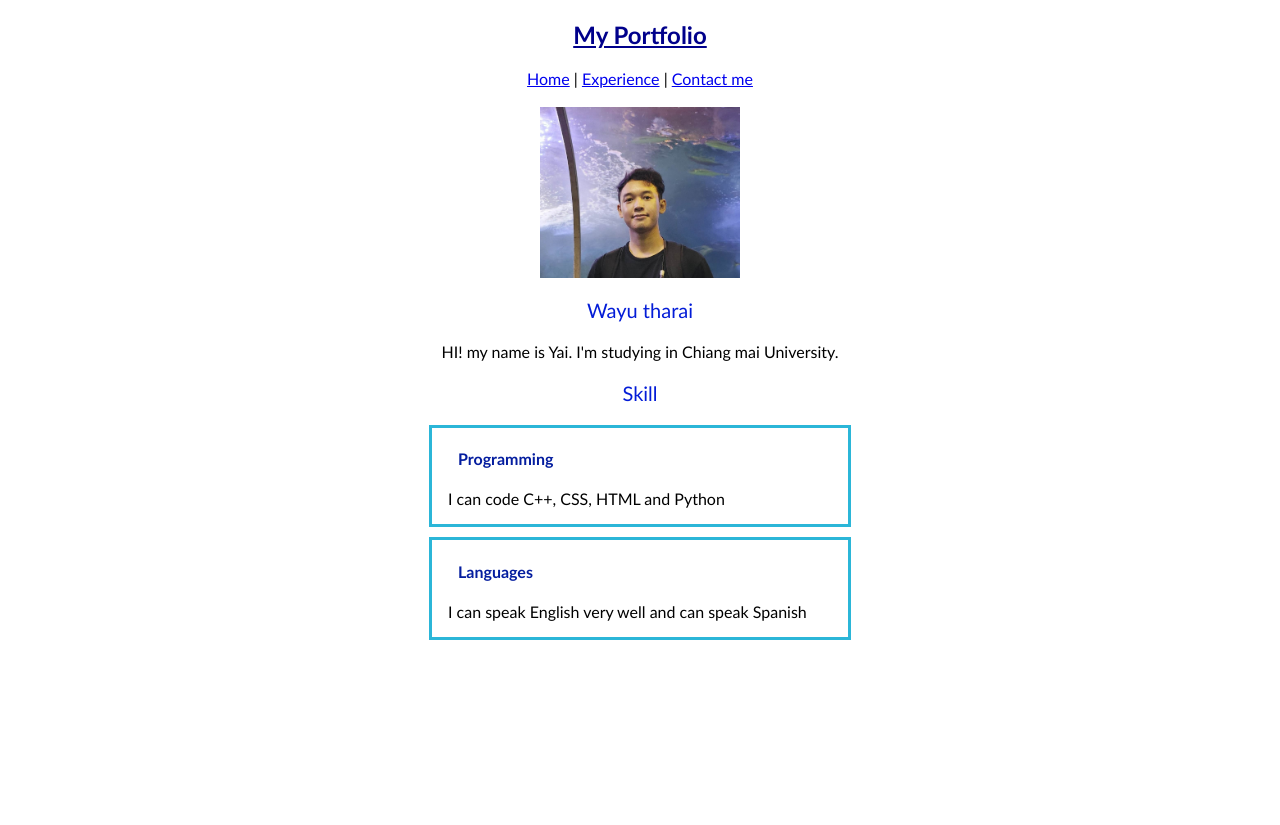
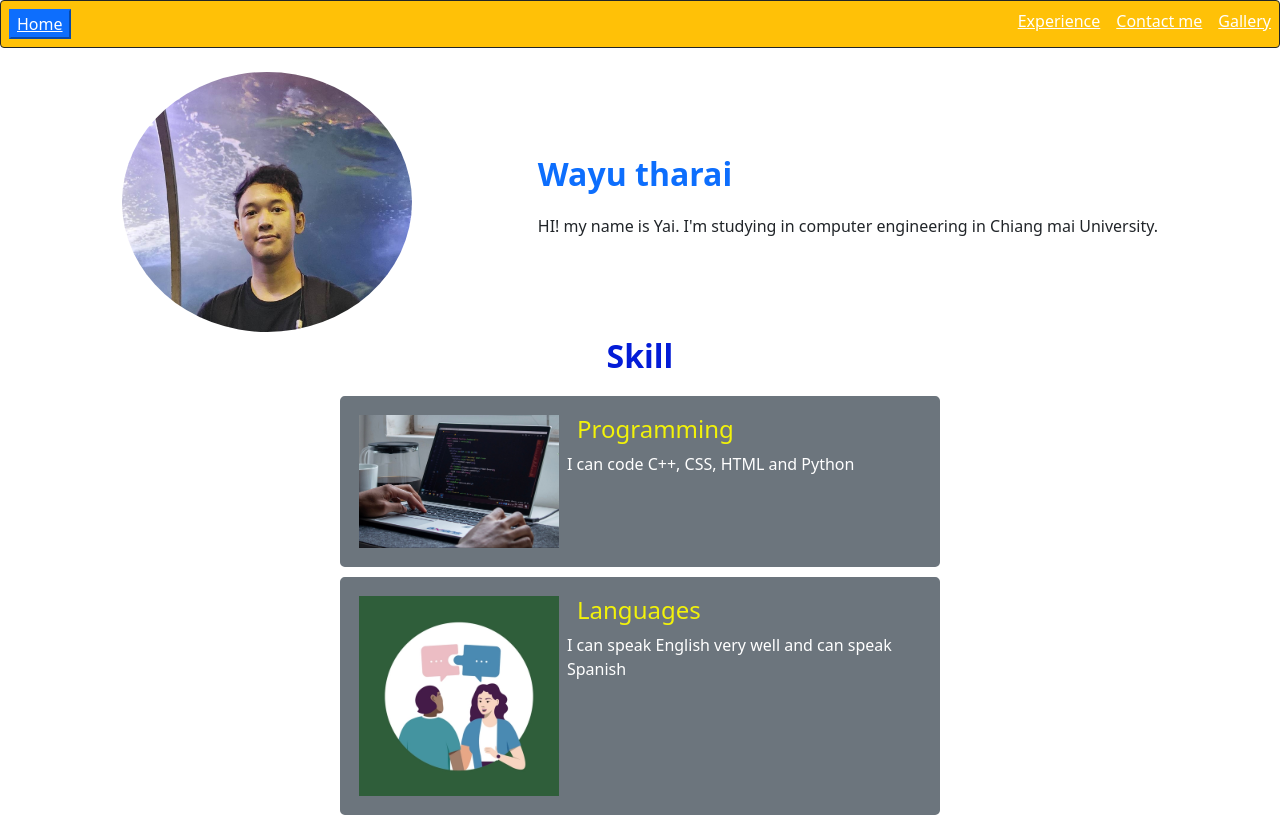
Before and after one commit to cpe207/lab02-Wayu650610806, a plain HTML site: page index.html in a window 1280 px wide. Before the commit the page ends 800 px from the top, so only its background shows below. Drawn offline with nearby package versions, Linux system fonts and the light colour scheme.

Commit message:
lab3 naja

```diff
--- a/index.html
+++ b/index.html
@@ -5,35 +5,60 @@
     <meta name="viewport" content="width=device-width, initial-scale=1.0" />
     <title>My Portfolio</title>
     <link rel="stylesheet" href="style.css" />
+    <link
+      href="https://cdn.jsdelivr.net/npm/bootstrap@5.0.2/dist/css/bootstrap.min.css"
+      rel="stylesheet"
+      integrity="sha384-EVSTQN3/azprG1Anm3QDgpJLIm9Nao0Yz1ztcQTwFspd3yD65VohhpuuCOmLASjC"
+      crossorigin="anonymous"
+    />
+    <script
+      src="https://cdn.jsdelivr.net/npm/bootstrap@5.0.2/dist/js/bootstrap.bundle.min.js"
+      integrity="sha384-MrcW6ZMFYlzcLA8Nl+NtUVF0sA7MsXsP1UyJoMp4YLEuNSfAP+JcXn/tWtIaxVXM"
+      crossorigin="anonymous"
+    ></script>
   </head>
   <body>
-    <h2>My Portfolio</h2>
-    <div class="center">
-      <a href="index.html">Home</a>
-      |
-      <a href="experience.html">Experience</a>
-      |
-      <a href="contact.html">Contact me</a>
+    <div class="border border-dark btn-warning p-2 rounded-2 d-flex gap-3">
+      <button class="btn-primary me-auto">
+        <a href="index.html" class="text-white">Home</a>
+      </button>
+
+      <a href="experience.html" class="text-white">Experience</a>
+      <a href="contact.html" class="text-white">Contact me</a>
+      <a href="gallery.html" class="text-white">Gallery</a>
     </div>
     <br />
+    <div class="d-flex gap-1">
       <img
         src="Picture/wayu.jpg"
-      width="200px"
+        width="290px"
+        height="260px"
         style="margin-left: auto; margin-right: auto; display: block"
+        class="rounded-circle"
       />
-    <p class="name">Wayu tharai</p>
-    <p class="center">
-      HI! my name is Yai. I'm studying in Chiang mai University.
+      <div class="me-auto my-auto">
+        <p class="text-primary fw-bold" style="font-size: 2rem">Wayu tharai</p>
+        <p class="">
+          HI! my name is Yai. I'm studying in computer engineering in Chiang mai
+          University.
         </p>
+      </div>
+    </div>
 
-    <p class="name">Skill</p>
-    <div class="border-skill">
+    <p class="name fw-bold">Skill</p>
+    <div class="border-skill p-3 d-flex mx-auto gap-2 rounded-3 btn-secondary">
+      <img src="Picture/program.jpeg" alt="" width="200x" />
+      <div>
         <h4 class="skill-header">Programming</h4>
         <p>I can code C++, CSS, HTML and Python</p>
       </div>
-    <div class="border-skill">
+    </div>
+    <div class="border-skill p-3 d-flex mx-auto gap-2 rounded-3 btn-secondary">
+      <img src="Picture/commu.webp" width="200x" alt="" />
+      <div>
         <h4 class="skill-header">Languages</h4>
         <p>I can speak English very well and can speak Spanish <br /></p>
       </div>
+    </div>
   </body>
 </html>
--- a/style.css
+++ b/style.css
@@ -9,16 +9,18 @@ h2 {
 
 .skill-header {
   text-align: left;
-  color: rgb(4, 29, 159);
+  color: rgb(242, 242, 10);
   margin-left: 10px;
 }
 
 .border-skill {
   border: solid rgb(43, 182, 216);
-  width: 400px;
-  margin-left: auto;
-  margin-right: auto;
-  padding-left: 16px;
+  width: 600px;
+  margin-bottom: 10px;
+}
+.border-ex {
+  border: solid rgb(43, 182, 216);
+  width: 800px;
   margin-bottom: 10px;
 }
 
@@ -28,6 +30,6 @@ h2 {
 
 .name {
   text-align: center;
-  font-size: 20px;
+  font-size: 2rem;
   color: rgb(3, 28, 215);
 }
```
Also changed, not shown: contact.html (+35 -17 lines), experience.html (+38 -15 lines), gallery.html (added, +74 -0 lines), Picture/cat.jpg (added), Picture/commu.webp (added), Picture/dorm.jpg (added), Picture/firstflight.jpg (added), Picture/pool.jpg (added), Picture/program.jpeg (added), Picture/project.png (added). Lines whose indentation alone changed are shown as unchanged.
